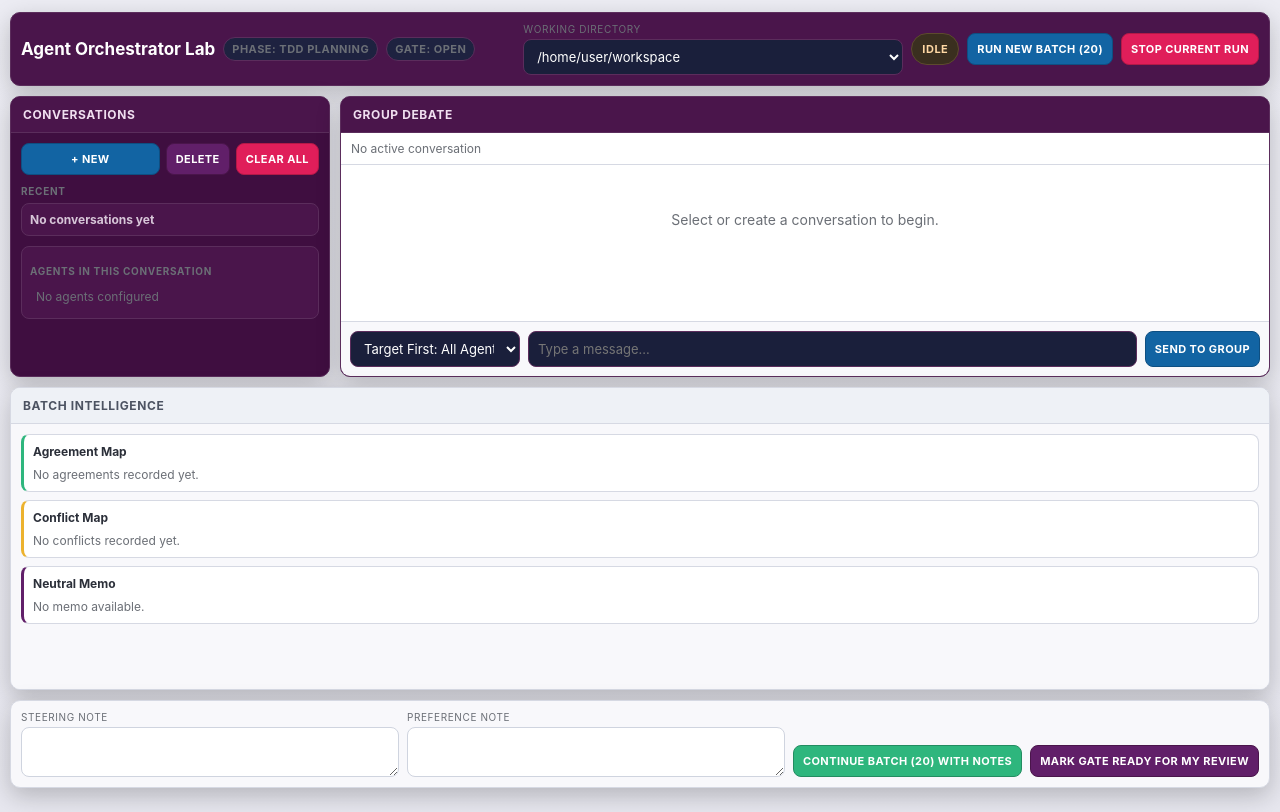
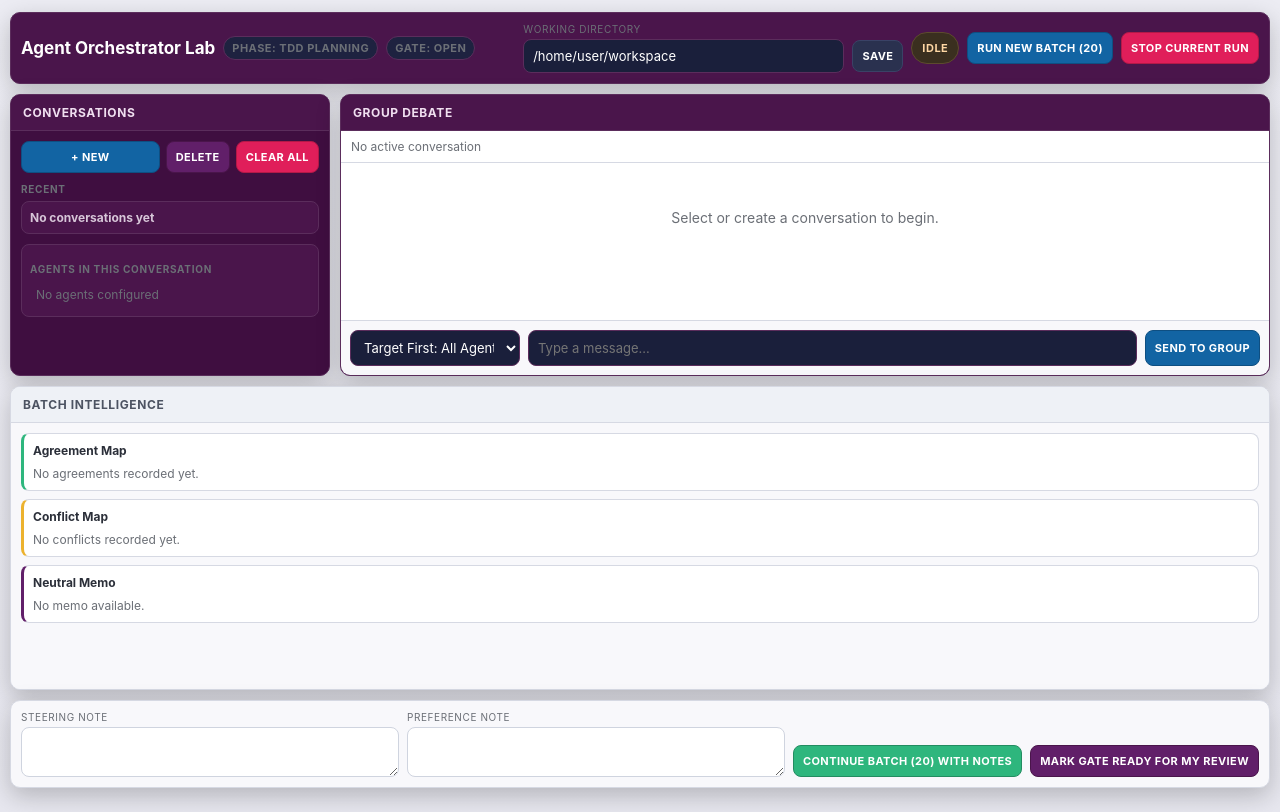
Before and after one commit to Mrunmoy/agent-orchastrator-web, a React (Vite) app in the folder frontend/: page / in a window 1280 px wide. Built offline with nearby package versions, Linux system fonts and the light colour scheme.

Commit message:
fix: make working directory field editable and persistent

```diff
--- a/frontend/src/layout/AppShell.css
+++ b/frontend/src/layout/AppShell.css
@@ -96,6 +96,12 @@ button {
   color: #fff;
 }
 
+.btn--secondary {
+  background: #2a314f;
+  border-color: #3a4266;
+  color: #fff;
+}
+
 .panel {
   min-height: 0;
   background: #3f0e40;
--- a/frontend/src/layout/TopBar.css
+++ b/frontend/src/layout/TopBar.css
@@ -32,6 +32,13 @@
   letter-spacing: 0.6px;
 }
 
+.top-bar__working-dir-row {
+  display: grid;
+  grid-template-columns: 1fr auto;
+  gap: 8px;
+  align-items: center;
+}
+
 .top-bar__status {
   border: 1px solid #5d4a2e;
   border-radius: 999px;
@@ -49,4 +56,8 @@
   .top-bar {
     grid-template-columns: 1fr 1fr;
   }
+
+  .top-bar__working-dir-row {
+    grid-template-columns: 1fr;
+  }
 }
--- a/frontend/src/layout/TopBar.tsx
+++ b/frontend/src/layout/TopBar.tsx
@@ -1,6 +1,65 @@
+import { FormEvent, useMemo, useState } from "react";
 import "./TopBar.css";
 
+const WORKING_DIR_KEY = "ao_working_dir";
+const WORKING_DIR_HISTORY_KEY = "ao_working_dir_history";
+const DEFAULT_WORKING_DIR = "/home/user/workspace";
+
+function readStorage(key: string): string | null {
+  try {
+    return window.localStorage.getItem(key);
+  } catch {
+    return null;
+  }
+}
+
+function writeStorage(key: string, value: string): void {
+  try {
+    window.localStorage.setItem(key, value);
+  } catch {
+    // Ignore storage failures in restricted environments.
+  }
+}
+
 export function TopBar() {
+  const initialWorkingDir = readStorage(WORKING_DIR_KEY) ?? DEFAULT_WORKING_DIR;
+  const initialHistory = useMemo(() => {
+    const raw = readStorage(WORKING_DIR_HISTORY_KEY);
+    if (!raw) {
+      return [initialWorkingDir];
+    }
+    try {
+      const parsed = JSON.parse(raw);
+      if (Array.isArray(parsed)) {
+        return parsed.filter((entry): entry is string => typeof entry === "string");
+      }
+      return [initialWorkingDir];
+    } catch {
+      return [initialWorkingDir];
+    }
+  }, [initialWorkingDir]);
+
+  const [workingDir, setWorkingDir] = useState(initialWorkingDir);
+  const [history, setHistory] = useState<string[]>(initialHistory);
+
+  const saveWorkingDir = () => {
+    const trimmed = workingDir.trim();
+    if (!trimmed) return;
+    writeStorage(WORKING_DIR_KEY, trimmed);
+    const nextHistory = [trimmed, ...history.filter((entry) => entry !== trimmed)].slice(
+      0,
+      10,
+    );
+    setHistory(nextHistory);
+    writeStorage(WORKING_DIR_HISTORY_KEY, JSON.stringify(nextHistory));
+    setWorkingDir(trimmed);
+  };
+
+  const onSubmit = (event: FormEvent<HTMLFormElement>) => {
+    event.preventDefault();
+    saveWorkingDir();
+  };
+
   return (
     <header className="top-bar" data-testid="top-bar">
       <div className="top-bar__title">
@@ -8,12 +67,26 @@ export function TopBar() {
         <span className="chip">Phase: TDD Planning</span>
         <span className="chip">Gate: Open</span>
       </div>
-      <div className="top-bar__field">
+      <form className="top-bar__field" onSubmit={onSubmit}>
         <label htmlFor="working-dir">Working Directory</label>
-        <select id="working-dir">
-          <option>/home/user/workspace</option>
-        </select>
-      </div>
+        <div className="top-bar__working-dir-row">
+          <input
+            id="working-dir"
+            list="working-dir-history"
+            value={workingDir}
+            onChange={(event) => setWorkingDir(event.target.value)}
+            placeholder="/path/to/project"
+          />
+          <button className="btn btn--secondary" type="submit">
+            Save
+          </button>
+          <datalist id="working-dir-history">
+            {history.map((entry) => (
+              <option key={entry} value={entry} />
+            ))}
+          </datalist>
+        </div>
+      </form>
       <div className="top-bar__status" data-testid="run-status">
         Idle
       </div>
```
Also changed, not shown: 1 other file (tests, documents, lock files or other folders).
